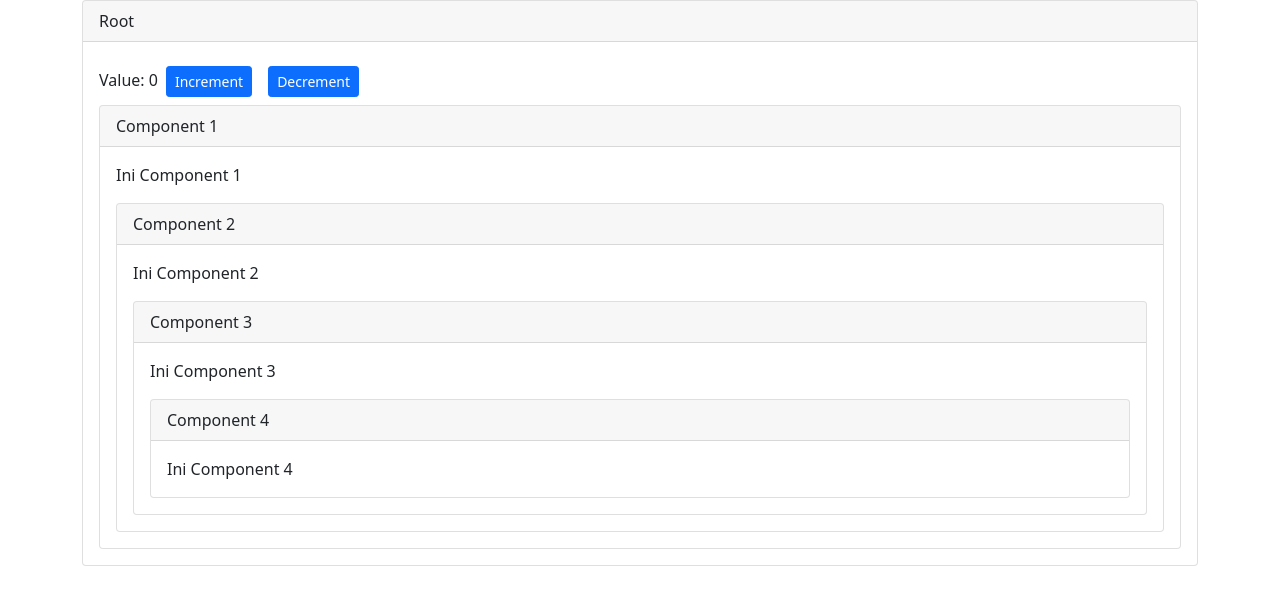
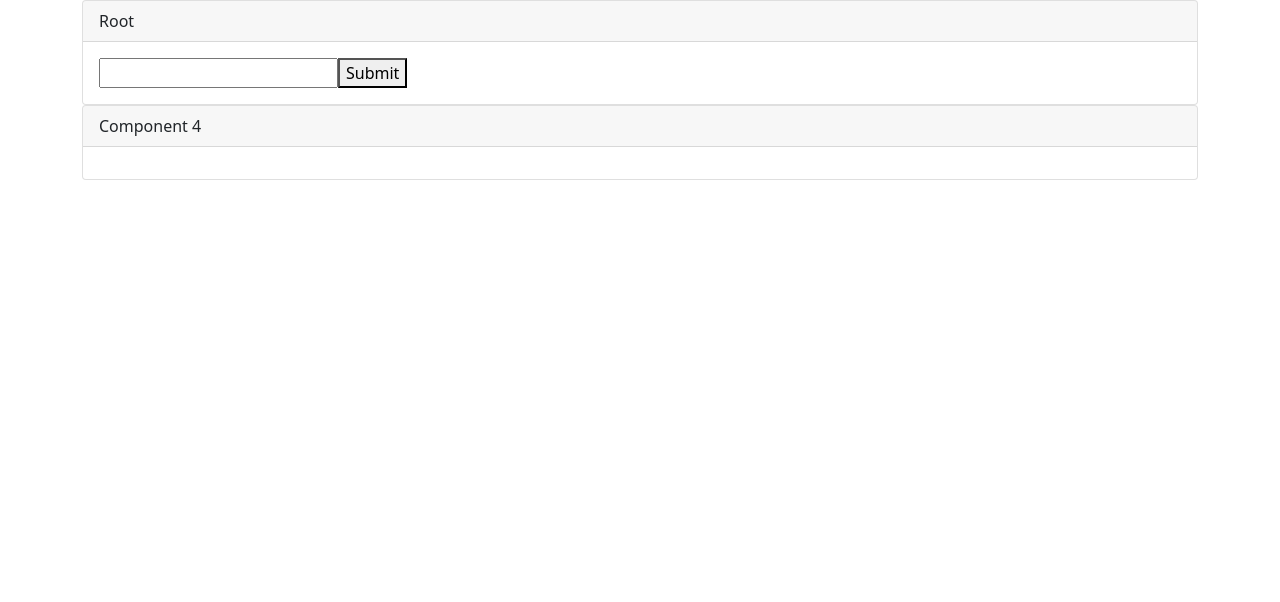
Before and after one commit to almubarok/camer, a React (Create React App) app: page / in a window 1280 px wide. Shown: the top 602 px of the page. Built offline with nearby package versions, Linux system fonts and the light colour scheme.

Commit message:
using redux

```diff
--- a/package.json
+++ b/package.json
@@ -3,6 +3,7 @@
   "version": "0.1.0",
   "private": true,
   "dependencies": {
+    "@reduxjs/toolkit": "^1.6.2",
     "@testing-library/jest-dom": "^5.11.4",
     "@testing-library/react": "^11.1.0",
     "@testing-library/user-event": "^12.1.10",
@@ -10,7 +11,9 @@
     "react": "^17.0.2",
     "react-bootstrap": "^2.0.2",
     "react-dom": "^17.0.2",
+    "react-redux": "^7.2.6",
     "react-scripts": "4.0.3",
+    "uniqid": "^5.4.0",
     "web-vitals": "^1.0.1"
   },
   "scripts": {
--- a/src/App.js
+++ b/src/App.js
@@ -1,17 +1,29 @@
 import "bootstrap/dist/css/bootstrap.min.css";
-import { Container, Card, Button } from "react-bootstrap";
-import Component1 from "./components/component1";
+import { Container, Card } from "react-bootstrap";
+import Component4 from "./components/component4";
 import { useState } from "react";
+import { useDispatch } from "react-redux";
+import { addTodo } from "./stores/counter";
+import uniqid from "uniqid";
 
 function App() {
-  const [counter, setCounter] = useState(0);
+  const [todo, setTodo] = useState("");
+  const dispatch = useDispatch();
 
-  const handleIncrement = () => {
-    setCounter(counter + 1);
+  const handleTodo = (e) => {
+    setTodo(e.target.value);
   };
 
-  const handleDecrement = () => {
-    setCounter(counter - 1);
+  const handleSubmit = (e) => {
+    e.preventDefault();
+    const data = {
+      id: uniqid(),
+      name: todo,
+      isCompleted: false,
+    };
+    console.log(data);
+    dispatch(addTodo(data));
+    setTodo("");
   };
 
   return (
@@ -19,16 +31,13 @@ function App() {
       <Card>
         <Card.Header>Root</Card.Header>
         <Card.Body>
-          Value: {counter}
-          <Button size="sm" className="m-2" onClick={handleIncrement}>
-            Increment
-          </Button>
-          <Button size="sm" className="m-2" onClick={handleDecrement}>
-            Decrement
-          </Button>
-          <Component1 />
+          <form onSubmit={handleSubmit}>
+            <input value={todo} onChange={handleTodo} />
+            <button type="submit">Submit</button>
+          </form>
         </Card.Body>
       </Card>
+      <Component4 />
     </Container>
   );
 }
--- /dev/null
+++ b/src/apps/store.js
@@ -0,0 +1,12 @@
+import { configureStore } from "@reduxjs/toolkit";
+import counterReducer from "../stores/counter";
+// import userReducer from "../stores/user";
+// import productReducer from "../stores/product";
+
+export default configureStore({
+  reducer: {
+    counter: counterReducer,
+    // product: productReducer,
+    // user: userReducer,
+  },
+});
--- a/src/components/component1.js
+++ b/src/components/component1.js
@@ -1,11 +1,18 @@
+import { useEffect } from "react";
 import { Card } from "react-bootstrap";
 import Component2 from "./component2";
-export default function Component1() {
+
+export default function Component1({}) {
+  useEffect(() => {
+    console.log("Component 1 rendered");
+  });
+
   return (
     <Card>
       <Card.Header>Component 1</Card.Header>
       <Card.Body>
         <Card.Text>Ini Component 1</Card.Text>
+
         <Component2 />
       </Card.Body>
     </Card>
--- a/src/components/component2.js
+++ b/src/components/component2.js
@@ -1,6 +1,11 @@
 import { Card } from "react-bootstrap";
 import Component3 from "./component3";
-export default function Component2() {
+import { useEffect } from "react";
+
+export default function Component2({}) {
+  useEffect(() => {
+    console.log("Component 2 rendered");
+  });
   return (
     <Card>
       <Card.Header>Component 2</Card.Header>
--- a/src/components/component3.js
+++ b/src/components/component3.js
@@ -1,7 +1,10 @@
 import { Card } from "react-bootstrap";
 import Component4 from "./component4";
-
-export default function Component3() {
+import { useEffect } from "react";
+export default function Component3({}) {
+  useEffect(() => {
+    console.log("Component 3 rendered");
+  });
   return (
     <Card>
       <Card.Header>Component 3</Card.Header>
--- a/src/components/component4.js
+++ b/src/components/component4.js
@@ -1,11 +1,34 @@
 import { Card } from "react-bootstrap";
+import { useEffect } from "react";
+import { useSelector, useDispatch } from "react-redux";
+import { updateTodo } from "../stores/counter";
 
 export default function Component4() {
+  const dispatch = useDispatch();
+  const listTodos = useSelector((st) => st.counter.todos);
+
+  const handleUpdate = (id) => {
+    dispatch(updateTodo(id));
+  };
+
   return (
     <Card>
       <Card.Header>Component 4</Card.Header>
       <Card.Body>
-        <Card.Text>Ini Component 4</Card.Text>
+        <Card.Text>
+          {listTodos.map((v) => {
+            return (
+              <p
+                key={v.dispatch}
+                onClick={() => handleUpdate(v.id)}
+                style={{ color: v.isCompleted ? "green" : "red" }}
+              >
+                {" "}
+                {v.name}{" "}
+              </p>
+            );
+          })}
+        </Card.Text>
       </Card.Body>
     </Card>
   );
--- a/src/index.js
+++ b/src/index.js
@@ -1,14 +1,18 @@
-import React from 'react';
-import ReactDOM from 'react-dom';
-import './index.css';
-import App from './App';
-import reportWebVitals from './reportWebVitals';
+import React from "react";
+import ReactDOM from "react-dom";
+import "./index.css";
+import App from "./App";
+import reportWebVitals from "./reportWebVitals";
+import store from "./apps/store";
+import { Provider } from "react-redux";
 
 ReactDOM.render(
-  <React.StrictMode>
-    <App />
-  </React.StrictMode>,
-  document.getElementById('root')
+  <Provider store={store}>
+    <React.StrictMode>
+      <App />
+    </React.StrictMode>
+  </Provider>,
+  document.getElementById("root")
 );
 
 // If you want to start measuring performance in your app, pass a function
--- /dev/null
+++ b/src/stores/counter.js
@@ -0,0 +1,37 @@
+import { createSlice } from "@reduxjs/toolkit";
+
+export const counterSlice = createSlice({
+  name: "counteraja",
+  initialState: {
+    value: 0,
+    todos: [],
+  },
+  reducers: {
+    increment: (state) => {
+      state.value += 1;
+    },
+    decrement: (state) => {
+      state.value -= 1;
+    },
+    incrementByAmount: (state, action) => {
+      state.value += action.payload;
+    },
+    addTodo: (state, action) => {
+      state.todos.push(action.payload);
+    },
+    updateTodo: (state, action) => {
+      const newTodos = state.todos.map((v) => {
+        if (v.id === action.payload) {
+          v.isCompleted = !v.isCompleted;
+        }
+        return v;
+      });
+      state.todos = newTodos;
+    },
+  },
+});
+
+// action creator
+export const { increment, decrement, incrementByAmount, addTodo, updateTodo } =
+  counterSlice.actions;
+export default counterSlice.reducer;
```
Also changed, not shown: 1 other file (tests, documents, lock files or other folders).
